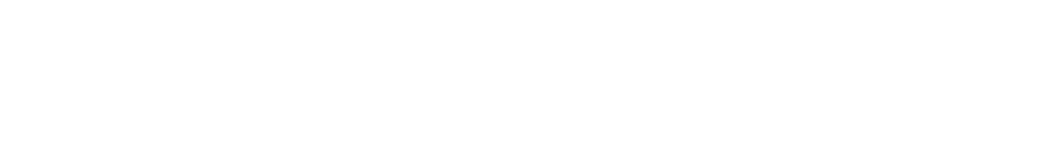
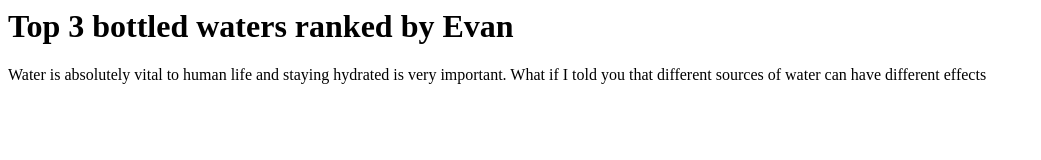
Before and after one commit to staten-island-tech/css-blogpost-project-Verviam, a plain HTML site: page index.html in a window 1280 px wide. Shown: the whole page, without its empty margins (0-1041 px from the left). Drawn offline with Linux system fonts and the light colour scheme.

Commit message:
added topic to index.html

```diff
--- a/index.html
+++ b/index.html
@@ -9,14 +9,16 @@
     <link rel="preconnect" href="https://fonts.gstatic.com" crossorigin />
     <link rel="stylesheet" href="https://fonts.googleapis.com/css2?family=Nunito:wght@300;400;500&display=swap" />
 
-    <!-- font-family: 'Nunito', sans-serif; -->
+
   </head>
   <body>
+    <h1 class="Header"> Top 3 bottled waters ranked by Evan </h1>
+    <p>Water is absolutely vital to human life and staying hydrated is very important. What if I told you that different sources of water can have different effects </p>
 
-
+<!-- shift alt down -->
   </body>
 </html>
-
+<!-- font-family: 'Nunito', sans-serif; -->
 <!--You will be creating a simple 3 post blogpost website. Each post should
 contain a title, image, preview text and a “link” to the post (Link does not
 need to work). Your project MUST
```
